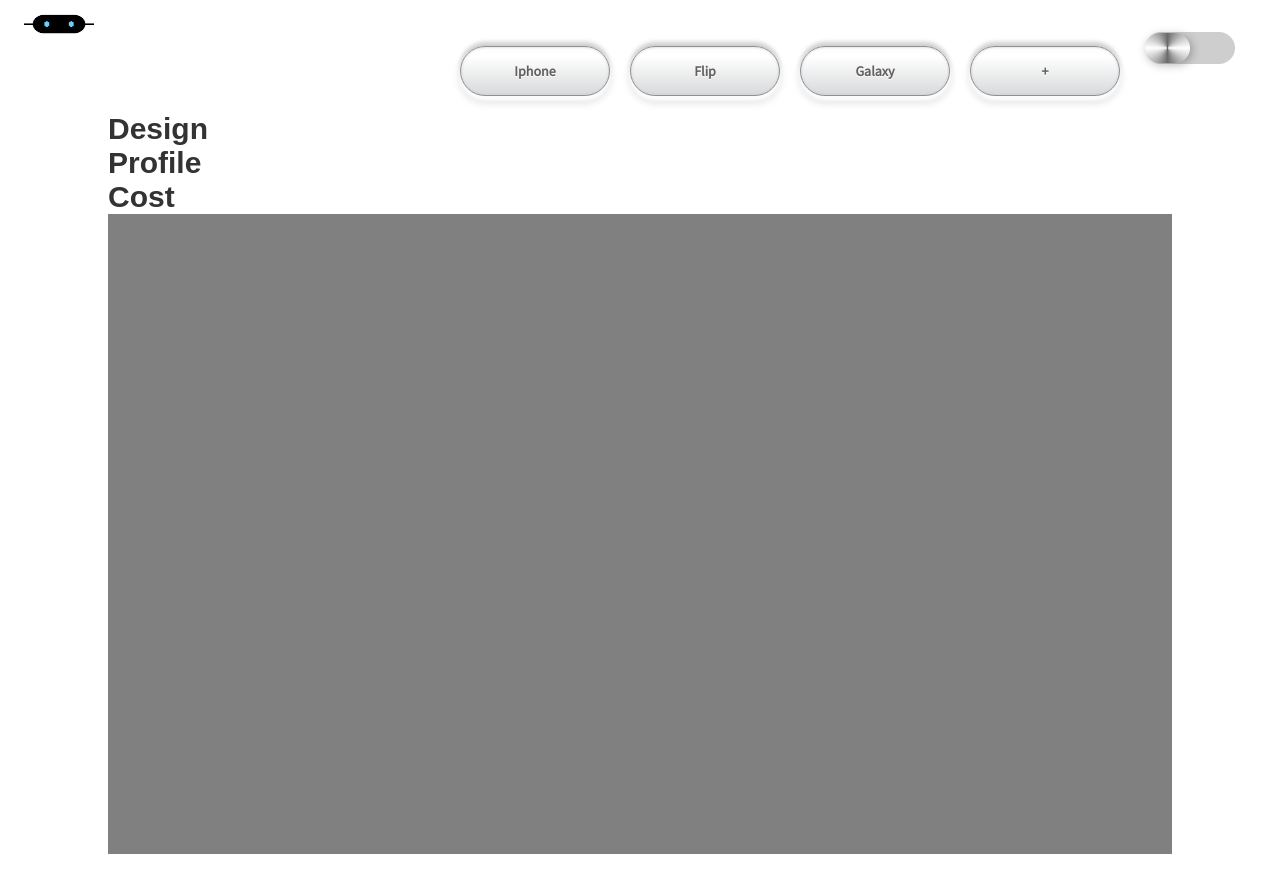
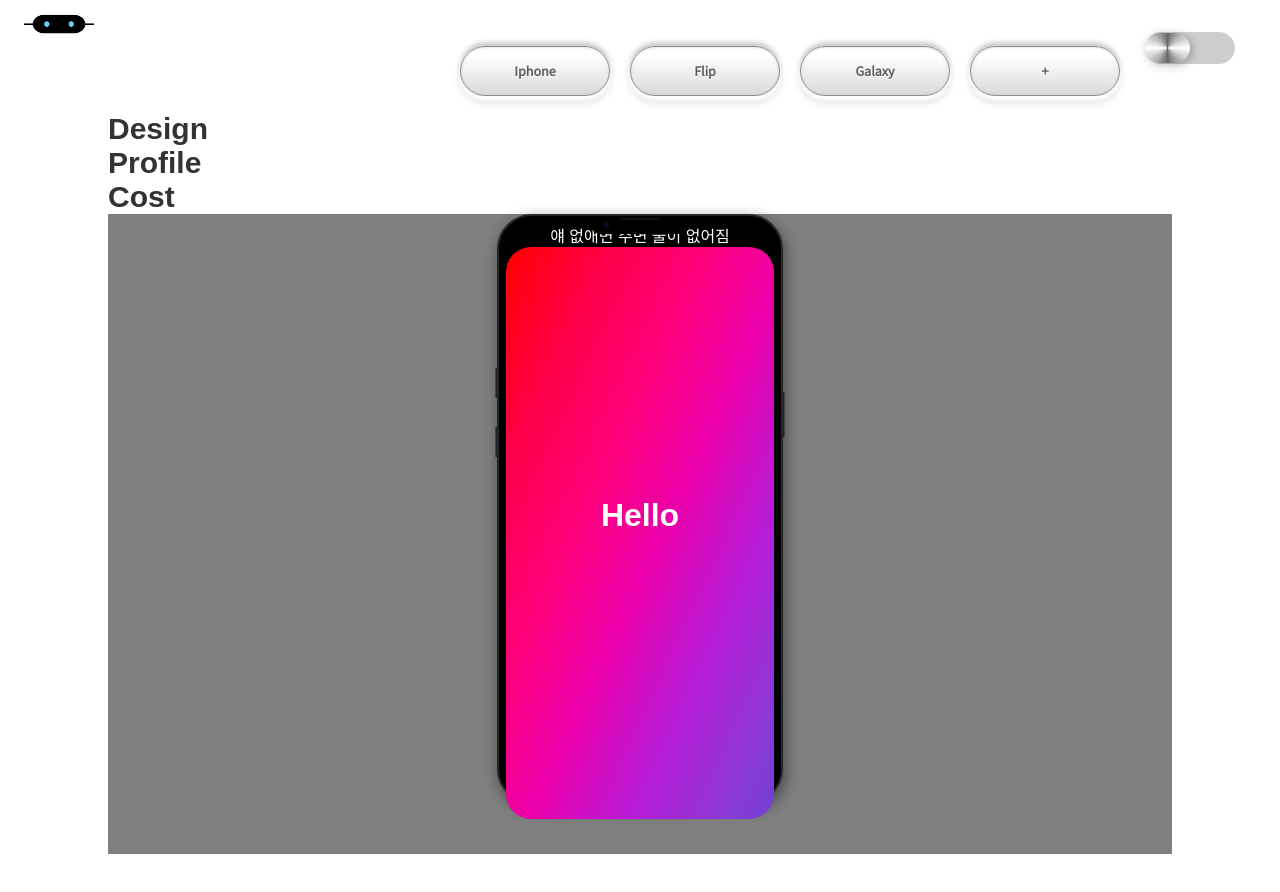
Before and after one commit to jiyunKim01/my-react-app, a React (Create React App) app: page /Flip in a window 1280 px wide. Shown: the top 892 px of the page. Built offline with nearby package versions, Linux system fonts and the light colour scheme.

Commit message:
feat: 버튼 옮기는거 아직 안됨

```diff
--- a/src/pages/Menu/Cost.js
+++ b/src/pages/Menu/Cost.js
@@ -11,7 +11,7 @@ function Cost() {
           <Top />
           <LeftMenu />
           <PageDesign/>
-          <HeartButton />
+          {/* <HeartButton /> */}
         </>
       );
 }
--- a/src/pages/Menu/Design.js
+++ b/src/pages/Menu/Design.js
@@ -4,6 +4,7 @@ import "../css/HeartButtonStyle.css";
 import Top from "../TotalComponent/Top";
 import PageDesign from "../TotalComponent/PageDesign";
 import LeftMenu from "../TotalComponent/LeftMenu"
+import PhoneDesign from "../DesignComponent/IphoneDesign";
 
 function Design() {
     return (
@@ -11,7 +12,8 @@ function Design() {
           <Top />
           <LeftMenu />
           <PageDesign/>
-          <HeartButton />
+          {/* <PhoneDesign/> */}
+          {/* <HeartButton /> */}
         </>
       );
 }
--- a/src/pages/Menu/Profile.js
+++ b/src/pages/Menu/Profile.js
@@ -11,7 +11,7 @@ function Profile() {
           <Top />
           <LeftMenu />
           <PageDesign/>
-          <HeartButton />
+          {/* <HeartButton /> */}
         </>
       );
 }
--- a/src/pages/TotalComponent/InfoPages.js
+++ b/src/pages/TotalComponent/InfoPages.js
@@ -1,81 +1,58 @@
-// // ATOMS(1)
-// // InfoPages 컴포넌트
+import React from "react";
+import { useNavigate, useLocation } from "react-router-dom";
 
-// import React, { useState, useEffect } from "react";
-// import { useNavigate } from 'react-router-dom';
-// import TopEdit from "./TopEdit";
-// import TopMenuAdd from "../PageComponent/TopMenuAdd";
+function TopMenus({ menus, menuStyle }) {
+  const navigate = useNavigate();
+  const location = useLocation();
 
-// function InfoPages({ menuTop, menuLeft, onMenuClick }) {
-//   const navigate = useNavigate();
 
-//   // Check if menuTop and menuLeft are not null before using .map()
-//   const menuTopItems = menuTop && menuTop.map((menuItem, index) => (
-//     <div key={index} onClick={() => {
-//       onMenuClick(menuItem);
-//       navigate(`../${menuItem}`);
-//     }} className={"button"}>
-//       {menuItem}
-//     </div>
-//   ));
-
-//   const menuLeftItems = menuLeft && menuLeft.map((menuItem, index) => (
-//     <div key={index} onClick={() => {
-//       onMenuClick(menuItem);
-//       navigate(`../${menuItem}`);
-//     }} className={"LeftHeader"}>
-//       {menuItem}
-//     </div>
-//   ));
-
-//   console.log(`topInfoPages: ${menuTop}`);
-//   console.log(`leftInfoPages: ${menuLeft}`);
-//   console.log(`click: ${menuTopItems}`);
-
-//   return (
-//     <>
-//       {menuTopItems && (
-//         <div className="TopHeader2">
-//           {menuTopItems}
-//           {TopMenuAdd()}
-//         </div>
-//       )}
-//       {menuLeftItems && (
-//         <div>
-//           {menuLeftItems}
-//         </div>
-//       )}
-//     </>
-//   );
-// }
-
-// export default InfoPages;
-
-import React from "react";
-import { useNavigate, Link, useParams } from "react-router-dom";
-
-function InfoPages() {
-  const { id } = useParams();
-  const navigate = useNavigate();
-
-  const handleNavigate = (category) => {
-    // Example of using navigate with string interpolation
-    navigate(`/Iphone/${category}/${id}`);
+  const onClickMenu = (menuItem, index) => {
+    console.log(`클릭: ${menuItem}`);
+    navigate(`../${menuItem}`);
+    // menuTopItems의 index를 MenuClick로 전달
+    // 예: setSelectedTopIndex(index);
   };
 
+  const onClickLeftMenu = (menuLeftItem, index) => {
+    const menuTopItem = location.pathname.split('/')[1];
+
+    let fullPath;
+
+    switch (menuLeftItem) {
+      case 'Design':
+        fullPath = `../${menuTopItem}/Design`;
+        break;
+      case 'Profile':
+        fullPath = `../${menuTopItem}/Profile`;
+        break;
+      case 'Cost':
+        fullPath = `../${menuTopItem}/Cost`;
+        break;
+      default:
+        console.error(`Unhandled left menu item: ${menuLeftItem}`);
+        return;
+    }
+
+    console.log(`왼쪽 메뉴 클릭: ${fullPath}`);
+    navigate(fullPath);
+    // menuLeftItems의 index를 MenuClick로 전달
+    // 예: setSelectedLeftIndex(index);
+  };
+
+
   return (
-    <div>
-      <p>InfoPages Component</p>
-      {/* Example of using Link component */}
-      <Link to={`/Iphone/cost`}>Link to Cost</Link>
-      <Link to={`/Iphone/design/${id}`}>Link to Design</Link>
-      <Link to={`/Iphone/profile/${id}`}>Link to Profile</Link>
-
-      <button onClick={() => handleNavigate("Cost")}>Navigate to Cost</button>
-      <button onClick={() => handleNavigate("Design")}>Navigate to Design</button>
-      <button onClick={() => handleNavigate("Profile")}>Navigate to Profile</button>
-    </div>
+    <TopMenus
+      menus={menus}
+      menuStyle={menuStyle}
+      onItemClick={(menuItem) => {
+        if (menuStyle.toLowerCase() === "top") {
+          onClickMenu(menuItem);
+        } else if (menuStyle.toLowerCase() === "left") {
+          onClickLeftMenu(menuItem);
+        }
+      }}
+    />
   );
 }
 
-export default InfoPages;
+export default TopMenus;
--- a/src/pages/TotalComponent/MenuClick.js
+++ b/src/pages/TotalComponent/MenuClick.js
@@ -1,18 +1,62 @@
-// ATOM(1)
-//
 
 import React, { useState, useEffect } from "react";
-import { useNavigate } from 'react-router-dom';
+import { useNavigate, useLocation } from 'react-router-dom';
 import TopEdit from "./TopEdit";
 import TopMenuAdd from "../PageComponent/TopMenuAdd";
 
 function InfoPages({ menuTop, menuLeft }) {
+  const [dynamicClass, setDynamicClass] = useState("");
+  const navigate = useNavigate();
+  const location = useLocation();
+  const [selectedMenuIndex, setSelectedMenuIndex] = useState(null);
+
+  const handleMenuClick = (menu) => {
+    // 클릭한 메뉴에 따라 동적 클래스 설정
+    setDynamicClass(`/${menu}(InfoPages)`);
+  };
+
+  const onClickMenu = (menuItem) => {
+    console.log(`클릭: ${menuItem}`);
+    navigate(`../${menuItem}`);
+    // menuTopItems의 index를 MenuClick로 전달
+    // 예: setSelectedTopIndex(index);
+  };
+
+  const onClickLeftMenu = (menuLeftItem) => {
+    const menuTopItem = location.pathname.split('/')[1];
+
+    let fullPath;
+
+    switch (menuLeftItem) {
+      case 'Design':
+        fullPath = `../${menuTopItem}/Design`;
+        break;
+      case 'Profile':
+        fullPath = `../${menuTopItem}/Profile`;
+        break;
+      case 'Cost':
+        fullPath = `../${menuTopItem}/Cost`;
+        break;
+      default:
+        console.error(`Unhandled left menu item: ${menuLeftItem}`);
+        return;
+    }
+
+    console.log(`왼쪽 메뉴 클릭: ${fullPath}`);
+    navigate(fullPath);
+    // menuLeftItems의 index를 MenuClick로 전달
+    // 예: setSelectedLeftIndex(index);
+  };
 
   return (
     <>
       {menuTop && (
-        <div className="TopHeader2">
-          {menuTop}
+        <div className={`TopHeader2${dynamicClass}`}>
+          {menuTop.map((menu, index) => (
+            <span key={index} onClick={() => handleMenuClick(menu)}>
+              {menu}
+            </span>
+          ))}
           {TopMenuAdd()}
         </div>
       )}
--- a/src/pages/TotalComponent/PageDesign.js
+++ b/src/pages/TotalComponent/PageDesign.js
@@ -2,6 +2,7 @@ import React from "react";
 import "../css/TopMenuStyle.css";
 import IphoneImg from "../assets/IphoneImg.png";
 import { motion, AnimatePresence } from "framer-motion";
+import PhoneDesign from "../DesignComponent/IphoneDesign";
 
 function PageDesign({ myVariable }) {
   const renderContent = () => {
@@ -12,14 +13,23 @@ function PageDesign({ myVariable }) {
     }
   };
 
-  return <AnimatePresence exitBeforeEnter={false} mode="wait">
-  <motion.div
-    key={myVariable ? myVariable.label : "empty"}
-    initial={{ y: 10, opacity: 0 }}
-    animate={{ y: 0, opacity: 1 }}
-    exit={{ y: -10, opacity: 0 }}
-    transition={{ duration: 0.5 }}
-  ><div className="page-design">{renderContent()}</div></motion.div></AnimatePresence>;
+  return (
+    <AnimatePresence exitBeforeEnter={false} mode="wait">
+      <motion.div
+        key={myVariable && myVariable.label ? myVariable.label : "empty"}
+        initial={{ y: 10, opacity: 0 }}
+        animate={{ y: 0, opacity: 1 }}
+        exit={{ y: -10, opacity: 0 }}
+        transition={{ duration: 0.5 }}
+      >
+        <div className="page-design">
+          {renderContent()}
+          {/* 페이지 안에 카드 추가 */}
+          <PhoneDesign />
+        </div>
+      </motion.div>
+    </AnimatePresence>
+  );
 }
 
 export default PageDesign;
--- a/src/pages/TotalComponent/TopMenus.js
+++ b/src/pages/TotalComponent/TopMenus.js
@@ -2,15 +2,12 @@ import React, { useState, useEffect } from "react";
 import { useNavigate, useLocation } from "react-router-dom";
 import "../css/TopMenuStyle.css";
 import "../css/neuMorphismStyle.css";
-import { motion } from "framer-motion";
-import Logo from "../PageComponent/Logo";
-import TopEdit from "./TopEdit";
-import TopMenuAdd from "../PageComponent/TopMenuAdd";
 import MenuClick from "./MenuClick.js";
 import "../css/neuMorphismStyle.css";
 
 function TopMenus({ menus, menuStyle }) {
-  const MenuItem = ({ menuBox }) => <span>{menuBox}</span>;
+
+  const [selectedMenuIndex, setSelectedMenuIndex] = useState(null);
 
   const topInfoPage = menuStyle.toLowerCase() === "top" ? menus : null;
   const leftInfoPage = menuStyle.toLowerCase() === "left" ? menus : null;
@@ -18,37 +15,56 @@ function TopMenus({ menus, menuStyle }) {
   const navigate = useNavigate();
   const location = useLocation();
 
+
   const menuTopItems = topInfoPage && topInfoPage.map((menuItem, index) => (
-    <div key={index} onClick={() => onClickMenu(menuItem)} className={"button"}>
-      {menuItem}
+    <div onClick={() => {
+      onClickMenu(menuItem, index);
+      setSelectedMenuIndex(index); // 클릭한 메뉴의 인덱스를 저장
+      console.log(`menuTopItems 클릭: ${index}`);
+    }}>
+      <div
+        key={index}
+        className={`button ${selectedMenuIndex === index ? 'selected' : ''}`}>
+        {menuItem}
+      </div>
     </div>
   ));
 
   const menuLeftItems = leftInfoPage && leftInfoPage.map((menuItem, index) => (
-    <div key={index} onClick={() => onClickLeftMenu(menuItem)} className={"LeftHeader"}>
-      {menuItem}
+    <div onClick={() => {
+      onClickLeftMenu(menuItem, index);
+      setSelectedMenuIndex(index); // 클릭한 메뉴의 인덱스를 저장
+      console.log(`menuLeftItems 클릭: ${index}`);
+    }}>
+      <div
+        key={index}
+        className={`LeftHeader ${selectedMenuIndex === index ? 'selected' : ''}`}>
+        {menuItem}
+      </div>
     </div>
   ));
 
-  const onClickMenu = (menuItem) => {
+  const onClickMenu = (menuItem, index) => {
     console.log(`클릭: ${menuItem}`);
     navigate(`../${menuItem}`);
+    // menuTopItems의 index를 MenuClick로 전달
+    // 예: setSelectedTopIndex(index);
   };
 
-  const onClickLeftMenu = (menuLeftItem) => {
-    const menuTopItem = location.pathname.split('/')[1]; // URL에서 첫 번째 부분을 가져옴 (menuTopItem)
+  const onClickLeftMenu = (menuLeftItem, index) => {
+    const menuTopItem = location.pathname.split('/')[1];
 
     let fullPath;
 
     switch (menuLeftItem) {
       case 'Design':
-        fullPath = `../${menuTopItem}/Design`; // Design 페이지 경로
+        fullPath = `../${menuTopItem}/Design`;
         break;
       case 'Profile':
-        fullPath = `../${menuTopItem}/Profile`; // Profile 페이지 경로
+        fullPath = `../${menuTopItem}/Profile`;
         break;
       case 'Cost':
-        fullPath = `../${menuTopItem}/Cost`; // Cost 페이지 경로
+        fullPath = `../${menuTopItem}/Cost`;
         break;
       default:
         console.error(`Unhandled left menu item: ${menuLeftItem}`);
@@ -57,7 +73,10 @@ function TopMenus({ menus, menuStyle }) {
 
     console.log(`왼쪽 메뉴 클릭: ${fullPath}`);
     navigate(fullPath);
+    // menuLeftItems의 index를 MenuClick로 전달
+    // 예: setSelectedLeftIndex(index);
   };
+
   return (
     <>
       <MenuClick menuTop={menuTopItems} menuLeft={menuLeftItems} />
--- /dev/null
+++ b/src/pages/css/PhoneDesign.css
@@ -0,0 +1,290 @@
+.flip-card {
+    background-color: transparent;
+    width: 286.4px;
+    height: 590.4px;
+    perspective: 1000px;
+    color: white;
+  }
+
+  .heading_8264 {
+    position: absolute;
+    letter-spacing: .2em;
+    font-size: 0.5em;
+    width: 280.6154px;
+    height: 585.6px;
+    border: 1px solid gray;
+    top: 50%; /* 부모 요소의 세로 중앙을 기준으로 */
+    left: 50%; /* 부모 요소의 가로 중앙을 기준으로 */
+    transform: translate(-50%, -50%); /* 요소의 중심을 중앙으로 이동 */
+}
+
+
+  .logo {
+    position: absolute;
+    top: 6.8em;
+    left: 11.7em;
+  }
+
+  .chip {
+    position: absolute;
+    top: 2.3em;
+    left: 1.5em;
+  }
+
+  .contactless {
+    position: absolute;
+    top: 3.5em;
+    left: 12.4em;
+  }
+
+  .number {
+    position: absolute;
+    font-weight: bold;
+    font-size: .6em;
+    top: 8.3em;
+    left: 1.6em;
+  }
+
+  .valid_thru {
+    position: absolute;
+    font-weight: bold;
+    top: 635.8em;
+    font-size: .01em;
+    left: 140.3em;
+  }
+
+  .date_8264 {
+    position: absolute;
+    font-weight: bold;
+    font-size: 0.5em;
+    top: 13.6em;
+    left: 3.2em;
+  }
+
+  .name {
+    position: absolute;
+    font-weight: bold;
+    font-size: 0.5em;
+    top: 16.1em;
+    left: 2em;
+  }
+
+  .strip {
+    position: absolute;
+    background-color: black;
+    width: 15em;
+    height: 1.5em;
+    top: 2.4em;
+    background: repeating-linear-gradient(
+      45deg,
+      #303030,
+      #303030 10px,
+      #202020 10px,
+      #202020 20px
+    );
+  }
+
+  .mstrip {
+    position: absolute;
+    background-color: rgb(255, 255, 255);
+    width: 8em;
+    height: 0.8em;
+    top: 5em;
+    left: .8em;
+    border-radius: 2.5px;
+  }
+
+  .sstrip {
+    position: absolute;
+    background-color: rgb(255, 255, 255);
+    width: 4.1em;
+    height: 0.8em;
+    top: 5em;
+    left: 10em;
+    border-radius: 2.5px;
+  }
+
+  .code {
+    font-weight: bold;
+    text-align: center;
+    margin: .2em;
+    color: black;
+  }
+
+  .flip-card-inner {
+    position: relative;
+    width: 100%;
+    height: 100%;
+    text-align: center;
+    transition: transform 0.8s;
+    transform-style: preserve-3d;
+    background: black;
+    border-radius: 35px;
+    border: 2px solid rgb(40, 40, 40);
+    padding: 7px;
+    position: relative;
+    box-shadow: 2px 5px 15px rgba(0, 0, 0, 0.486);
+  }
+
+  .flip-card:hover .flip-card-inner {
+    transform: rotateY(180deg);
+  }
+
+  .flip-card-front, .flip-card-back {
+    box-shadow: 0 8px 14px 0 rgba(0,0,0,0.2);
+    position: absolute;
+    display: flex;
+    flex-direction: column;
+    justify-content: center;
+    width: 100%;
+    height: 100%;
+    -webkit-backface-visibility: hidden;
+    backface-visibility: hidden;
+    border-radius: 1rem;
+  }
+
+  .flip-card-front {
+    box-shadow: rgba(0, 0, 0, 0.4) 0px 2px 2px, rgba(0, 0, 0, 0.3) 0px 7px 13px -3px, rgba(0, 0, 0, 0.2) 0px -1px 0px inset;
+    background-color: #171717;
+  }
+
+  .flip-card-back {
+    box-shadow: rgba(0, 0, 0, 0.4) 0px 2px 2px, rgba(0, 0, 0, 0.3) 0px 7px 13px -3px, rgba(0, 0, 0, 0.2) 0px -1px 0px inset;
+    background-color: #171717;
+    transform: rotateY(180deg);
+  }
+
+ .page-design-container {
+  display: flex;
+  justify-content: center;
+  align-items: center;
+}
+
+
+.card {
+    width: 210px;
+    height: 400px;
+    background: black;
+    border-radius: 35px;
+    border: 2px solid rgb(40, 40, 40);
+    padding: 7px;
+    position: relative;
+    box-shadow: 2px 5px 15px rgba(0, 0, 0, 0.486);
+  }
+
+  .card-int {
+    background-image: linear-gradient(to right bottom, #ff0000, #ff0045, #ff0078, #ea00aa, #b81cd7, #8a3ad6, #5746cf, #004ac2, #003d94, #002e66, #001d3a, #020812);
+    background-size: 200% 200%;
+    background-position: 0% 0%;
+    height: 100%;
+    border-radius: 25px;
+    transition: all 0.6s ease-out;
+    overflow: hidden;
+  }
+
+  .card:hover .card-int {
+    background-position: 100% 100%;
+  }
+
+  .top {
+    position: absolute;
+    top: 0px;
+    right: 50%;
+    transform: translate(50%, 0%);
+    width: 35%;
+    height: 18px;
+    background-color: black;
+    border-bottom-left-radius: 10px;
+    border-bottom-right-radius: 10px;
+  }
+
+  .speaker {
+    position: absolute;
+    top: 2px;
+    right: 50%;
+    transform: translate(50%, 0%);
+    width: 40%;
+    height: 2px;
+    border-radius: 2px;
+    background-color: rgb(20, 20, 20);
+  }
+
+  .camera {
+    position: absolute;
+    top: 6px;
+    right: 84%;
+    transform: translate(50%, 0%);
+    width: 6px;
+    height: 6px;
+    border-radius: 50%;
+    background-color: rgba(255, 255, 255, 0.048);
+  }
+
+  .int {
+    position: absolute;
+    width: 3px;
+    height: 3px;
+    border-radius: 50%;
+    top: 50%;
+    right: 50%;
+    transform: translate(50%, -50%);
+    background-color: rgba(0, 0, 255, 0.212);
+  }
+
+  .btn1, .btn2, .btn3, .btn4 {
+    position: absolute;
+    width: 2px;
+  }
+
+  .btn1, .btn2, .btn3 {
+    height: 45px;
+    top: 30%;
+    right: -4px;
+    background-image: linear-gradient(to right, #111111, #222222, #333333, #464646, #595959);
+  }
+
+  .btn2, .btn3 {
+    transform: scale(-1);
+    left: -4px;
+  }
+
+  .btn2, .btn3 {
+    transform: scale(-1);
+    height: 30px;
+  }
+
+  .btn2 {
+    top: 26%
+  }
+
+  .btn3 {
+    top: 36%
+  }
+
+  .hello {
+    display: flex;
+    flex-flow: column;
+    align-items: center;
+    justify-content: center;
+    color: white;
+    font-size: 2rem;
+    font-weight: bold;
+    text-align: center;
+    line-height: 35px;
+    height: 100%;
+    transition: 0.5s ease-in-out;
+  }
+
+  .hidden {
+    display: block;
+    opacity: 0;
+    transition: all 0.3s ease-in;
+  }
+
+  .card:hover .hidden {
+    opacity: 1;
+  }
+
+  .card:hover .hello {
+    transform: translateY(-20px);
+  }
```
Also changed, not shown: src/pages/css/neuMorphismStyle.css (+22 -9 lines), src/pages/assets/Iphone.jpg (added).
